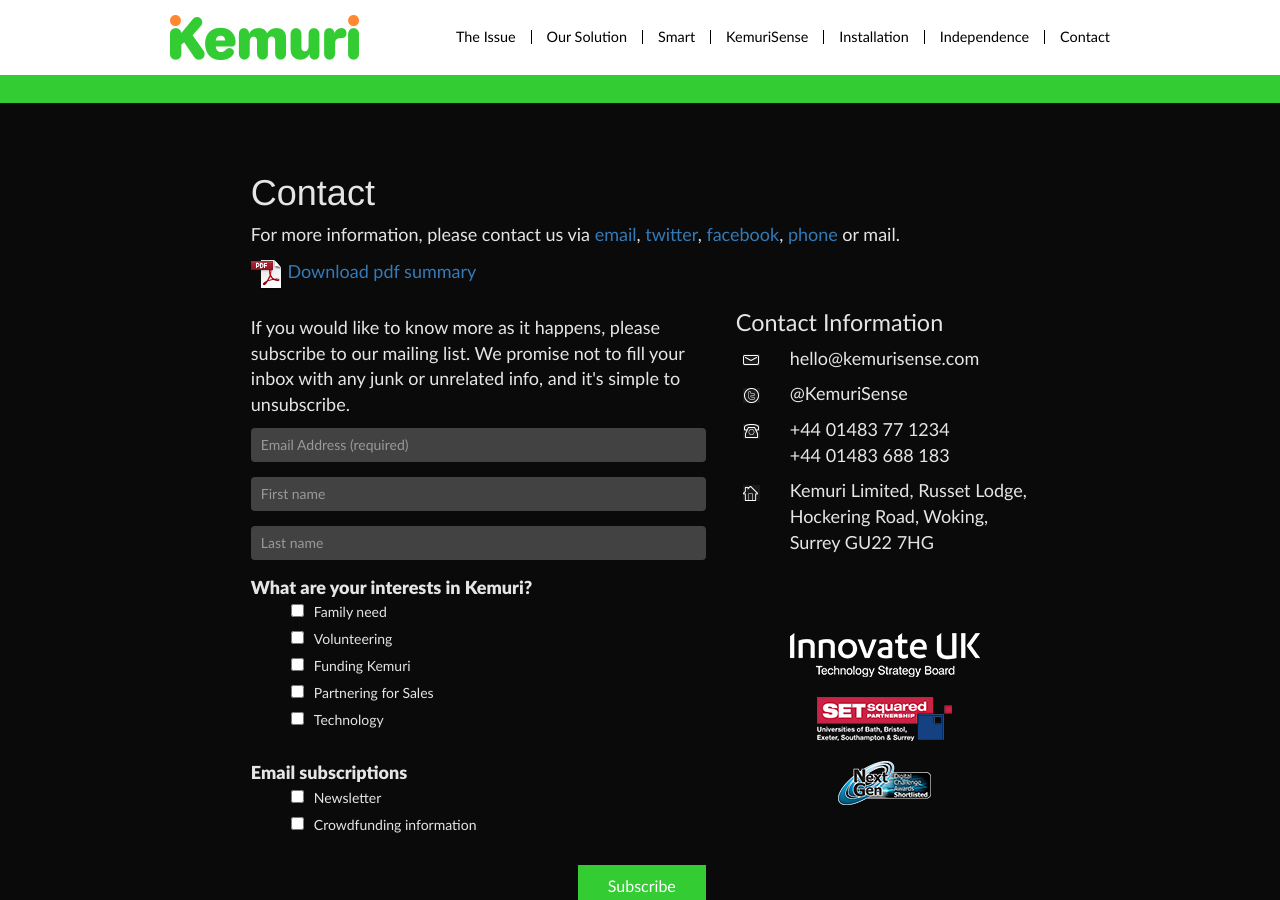
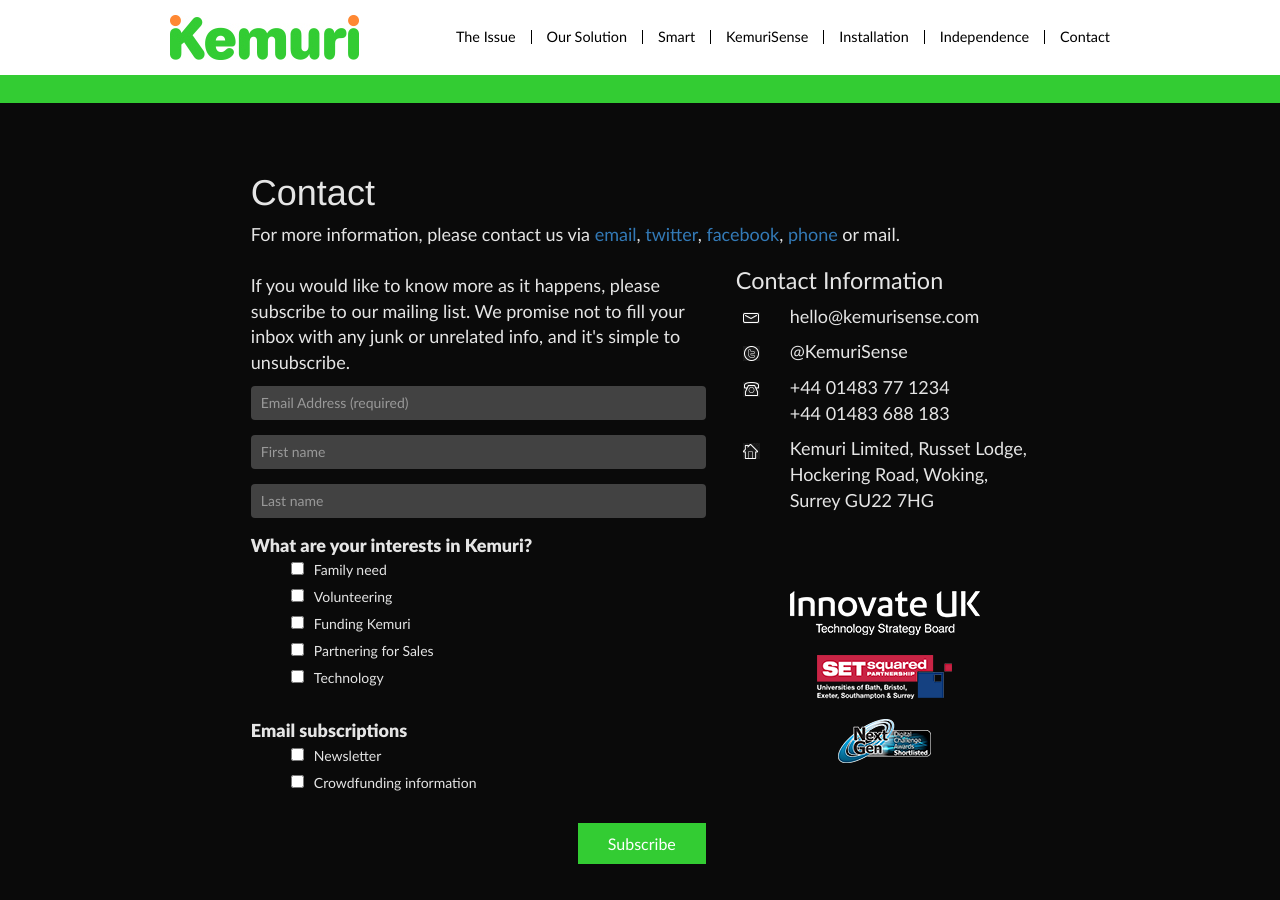
Before and after one commit to intelligentlilli/kemurisense.github.io, a Jekyll site: the page built from index.html, in a window 1280 px wide and 900 px high, scrolled down 4333 px. Built offline with Jekyll 4.4.1, drawn with Linux system fonts in a browser that asks for light colours; nearby versions of some CDN libraries; some web fonts are replaced; library files that are not in the unit come from our copies.

Commit message:
removed link to ancient pdf

```diff
--- a/index.html
+++ b/index.html
@@ -209,7 +209,7 @@
       <div class="col-md-10 col-md-push-1">
         <h2>Contact</h2>
         <p>For more information, please contact us via <a href="mailto:hello@kemurisense.com">email</a>, <a href="http://twitter.com/KemuriSense">twitter</a>, <a href="http://facebook.com/KemuriSense">facebook</a>, <a href="tel:+4401483771234">phone</a> or mail.</p>
-        <p><a href="pdf/WellMon1e.pdf" target="_blank"><img src="{{ site.baseurl }}/images/icons/pdficon_large.png" alt="download PDF"> Download pdf summary</a></p>
+        <!-- <p><a href="pdf/WellMon1e.pdf" target="_blank"><img src="{{ site.baseurl }}/images/icons/pdficon_large.png" alt="download PDF"> Download pdf summary</a></p> -->
       </div>
     </div>
 
```
